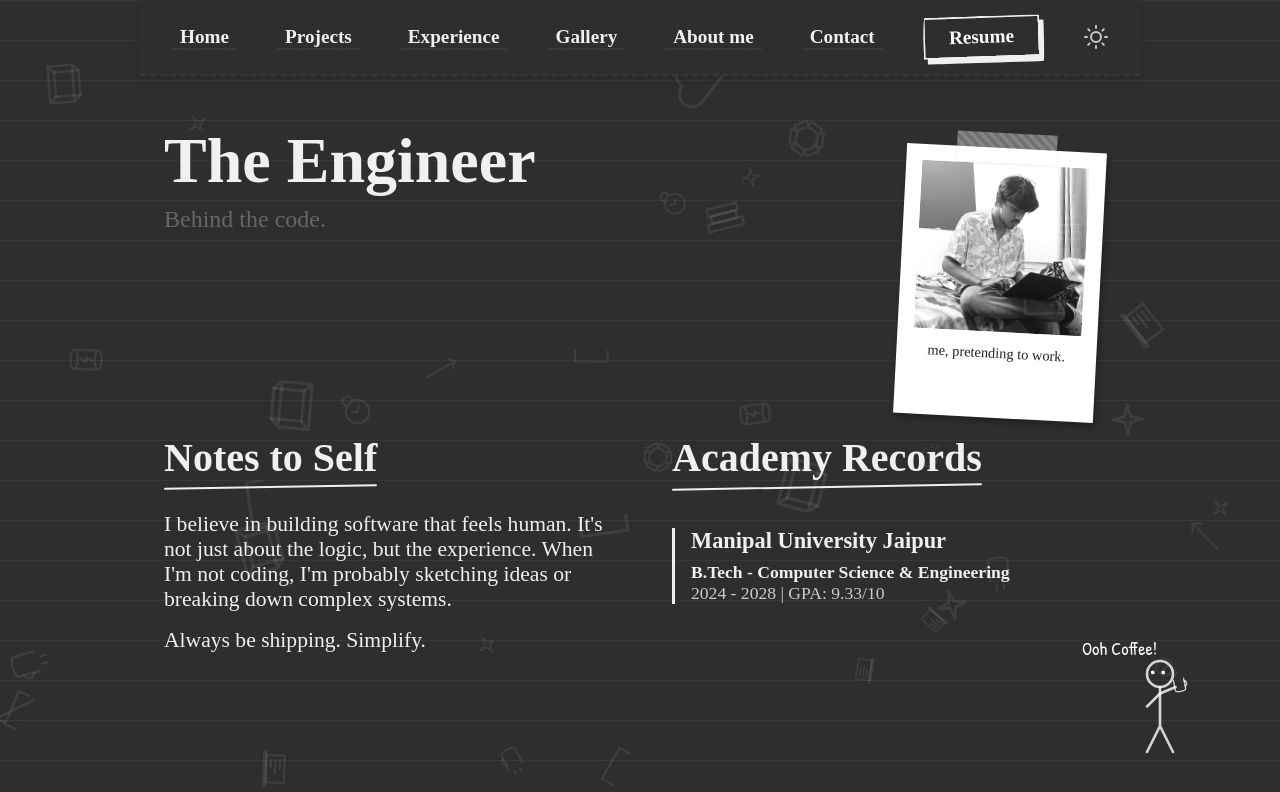
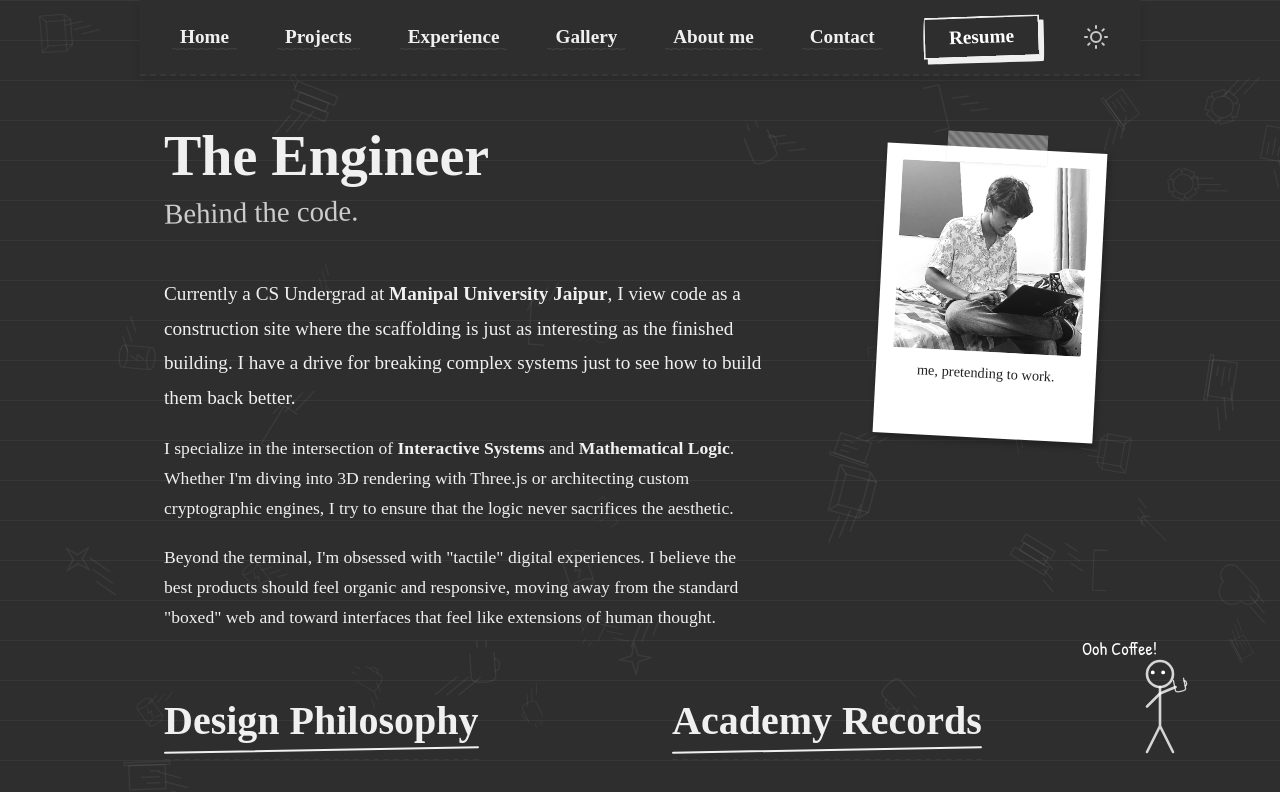
Before and after one commit to Geervan/portfolio, a Next.js app: page /about in a window 1280 px wide. Shown: the top 792 px of the page. Built offline with nearby package versions, Linux system fonts and the light colour scheme.

Commit message:
about me+ doode

```diff
--- a/src/app/about/page.tsx
+++ b/src/app/about/page.tsx
@@ -1,43 +1,71 @@
 export default function About() {
     return (
         <section className="section">
-            <div style={{ display: 'flex', flexWrap: 'wrap', justifyContent: 'space-between', alignItems: 'flex-start', marginBottom: '1rem' }}>
+            <div style={{ display: 'flex', flexWrap: 'wrap', justifyContent: 'space-between', alignItems: 'flex-start', marginBottom: '3rem' }}>
                 <div style={{ flex: 1, minWidth: '300px' }}>
-                    <h1 style={{ marginBottom: '0.5rem' }}>
+                    <h1 style={{ marginBottom: '0.5rem', fontSize: '3.5rem' }}>
                         The Engineer
                     </h1>
-                    <p style={{ fontSize: '1.5rem', color: '#666' }}>Behind the code.</p>
+                    <p style={{ fontSize: '1.8rem', color: 'var(--secondary-text)', fontFamily: 'var(--font-heading)', transform: 'rotate(-1deg)', display: 'inline-block' }}>
+                        Behind the code.
+                    </p>
+
+                    <div style={{ marginTop: '2rem', maxWidth: '600px' }}>
+                        <p style={{ fontSize: '1.2rem', lineHeight: '1.8', marginBottom: '1.2rem' }}>
+                            Currently a CS Undergrad at <strong>Manipal University Jaipur</strong>, I view code as a construction
+                            site where the scaffolding is just as interesting as the finished building. I have a drive for
+                            breaking complex systems just to see how to build them back better.
+                        </p>
+                        <p style={{ fontSize: '1.1rem', lineHeight: '1.7', marginBottom: '1.2rem' }}>
+                            I specialize in the intersection of <strong>Interactive Systems</strong> and <strong>Mathematical Logic</strong>.
+                            Whether I'm diving into 3D rendering with Three.js or architecting custom cryptographic engines, I try to
+                            ensure that the logic never sacrifices the aesthetic.
+                        </p>
+                        <p style={{ fontSize: '1.1rem', lineHeight: '1.7' }}>
+                            Beyond the terminal, I'm obsessed with "tactile" digital experiences. I believe the best products
+                            should feel organic and responsive, moving away from the standard "boxed" web and toward
+                            interfaces that feel like extensions of human thought.
+                        </p>
+                    </div>
                 </div>
 
-                {/* Photo positioned parallel to Title but slightly lower */}
-                <div className="polaroid" style={{ transform: 'rotate(3deg)', width: '200px', flexShrink: 0, margin: '1.5rem 1rem 0 0' }}>
-                    <div className="tape" style={{ left: '50%', top: '-15px', transform: 'translateX(-50%)', opacity: 0.8 }}></div>
-                    <img src="/profile-pic.png" alt="Geervan" style={{ width: '100%', aspectRatio: '1/1', objectFit: 'cover', objectPosition: 'center 20%', display: 'block', borderRadius: '2px', filter: 'grayscale(20%)' }} />
-                    <p style={{ textAlign: 'center', marginTop: '0.8rem', fontFamily: 'var(--font-heading)', fontSize: '0.9rem' }}>me, pretending to work.</p>
+                <div style={{ display: 'flex', flexDirection: 'column', alignItems: 'center' }}>
+                    {/* Photo positioned parallel to Title but slightly lower */}
+                    <div className="polaroid" style={{ transform: 'rotate(3deg)', width: '220px', flexShrink: 0, margin: '1.5rem 1rem 0 0' }}>
+                        <div className="tape" style={{ left: '50%', top: '-15px', transform: 'translateX(-50%)', opacity: 0.8 }}></div>
+                        <img src="/profile-pic.png" alt="Geervan" style={{ width: '100%', aspectRatio: '1/1', objectFit: 'cover', objectPosition: 'center 20%', display: 'block', borderRadius: '2px', filter: 'grayscale(20%)' }} />
+                        <p style={{ textAlign: 'center', marginTop: '0.8rem', fontFamily: 'var(--font-heading)', fontSize: '0.9rem' }}>me, pretending to work.</p>
+                    </div>
                 </div>
             </div>
 
-            <div style={{ display: 'grid', gridTemplateColumns: 'repeat(auto-fit, minmax(300px, 1fr))', gap: '4rem' }}>
-                {/* Column 1: Notes */}
+            <div style={{ display: 'grid', gridTemplateColumns: 'repeat(auto-fit, minmax(300px, 1fr))', gap: '4rem', marginTop: '2rem' }}>
+                {/* Column 1: Philosophy */}
                 <div>
-                    <h2 style={{ marginTop: 0 }}>Notes to Self</h2>
-                    <p>
-                        I believe in building software that feels human.
-                        It's not just about the logic, but the experience.
-                        When I'm not coding, I'm probably sketching ideas or breaking down complex systems.
+                    <h2 style={{ marginTop: 0, borderBottom: '2px dashed var(--line-color)', paddingBottom: '0.5rem' }}>Design Philosophy</h2>
+                    <p style={{ fontSize: '1.1rem', lineHeight: '1.8' }}>
+                        I call it <strong>"Living Blueprints"</strong>. The web has become too predictable and boxed in.
+                        I try to create experiences that are tactile, reactive, and occasionally a little bit weird.
                     </p>
-                    <p>
-                        Always be shipping. Simplify.
+                    <p style={{ fontSize: '1.1rem', lineHeight: '1.8' }}>
+                        My toolkit balances the rigid precision of <strong>TypeScript</strong> and <strong>C++</strong> with
+                        the creative freedom of <strong>Three.js</strong> and <strong>Interactive Doodling</strong>.
                     </p>
                 </div>
 
-                {/* Column 2: Education */}
+                {/* Column 2: Education & Stats */}
                 <div>
-                    <h2 style={{ marginTop: 0 }}>Academy Records</h2>
-                    <div style={{ marginTop: '1rem', borderLeft: '3px solid var(--text-color)', paddingLeft: '1rem' }}>
+                    <h2 style={{ marginTop: 0, borderBottom: '2px dashed var(--line-color)', paddingBottom: '0.5rem' }}>Academy Records</h2>
+                    <div style={{ marginTop: '1.5rem', borderLeft: '3px solid var(--text-color)', paddingLeft: '1.5rem' }}>
                         <h3 style={{ fontSize: '1.4rem', marginBottom: '0.5rem' }}>Manipal University Jaipur</h3>
-                        <p style={{ margin: 0, fontWeight: 'bold', fontSize: '1.1rem' }}>B.Tech - Computer Science & Engineering</p>
-                        <p style={{ margin: 0, color: 'var(--secondary-text)', fontSize: '1.1rem' }}>2024 - 2028 | GPA: 9.33/10</p>
+                        <p style={{ margin: 0, fontWeight: 'bold', fontSize: '1.2rem' }}>B.Tech - Computer Science & Engineering</p>
+                        <p style={{ margin: 0, color: 'var(--secondary-text)', fontSize: '1.1rem' }}>2024 - 2028 | GPA: 9.33 / 10.0</p>
+                    </div>
+
+                    <div style={{ marginTop: '2rem', padding: '1rem', border: '1px solid var(--border-color)', borderRadius: '8px', opacity: 0.8 }}>
+                        <p style={{ margin: 0, fontSize: '0.9rem', fontStyle: 'italic', color: 'var(--secondary-text)' }}>
+                            "Currently exploring the intersection of mathematical curiosities and interactive web art."
+                        </p>
                     </div>
                 </div>
             </div>
--- a/src/components/InteractiveDoodles.tsx
+++ b/src/components/InteractiveDoodles.tsx
@@ -10,6 +10,8 @@ interface Doodle {
     rotation: number;
     scale: number;
     type: "gear" | "stickman" | "cube" | "bracket" | "arrow" | "bulb" | "star" | "laptop" | "can" | "cloud" | "coffee" | "books";
+    motionAngle: number; // direction the speed lines point
+    motionLen: number;   // length of speed lines
 }
 
 export default function InteractiveDoodles() {
@@ -19,6 +21,7 @@ export default function InteractiveDoodles() {
     const lastMoveRef = useRef(Date.now());
     const doodleRef = useRef<Doodle[]>([]);
     const hoveredNavRef = useRef<string | null>(null);
+    const isSurprisedRef = useRef(false);
 
     useEffect(() => {
         const handleNavHover = (e: any) => {
@@ -36,29 +39,29 @@ export default function InteractiveDoodles() {
         const initialDoodles: Doodle[] = [];
         const types: Doodle["type"][] = ["gear", "cube", "bracket", "arrow", "bulb", "star", "laptop", "can", "cloud", "books", "coffee"];
 
-        // Populate Background with STATIC doodles
-        // Increased density for "messy" look
         for (let i = 0; i < 40; i++) {
-            const x = Math.random() * window.innerWidth;
-            const y = Math.random() * window.innerHeight;
             initialDoodles.push({
                 id: i,
-                x: x,
-                y: y,
+                x: Math.random() * window.innerWidth,
+                y: Math.random() * window.innerHeight,
                 type: types[Math.floor(Math.random() * types.length)],
                 rotation: Math.random() * 360,
-                scale: 0.8 + Math.random() * 0.8
+                scale: 0.8 + Math.random() * 0.8,
+                motionAngle: Math.random() * Math.PI * 2,
+                motionLen: 8 + Math.random() * 12
             });
         }
 
-        // The Stickman Hero - distinct location
+        // The Stickman Hero
         initialDoodles.push({
             id: 999,
             x: window.innerWidth - 120,
             y: window.innerHeight - 100,
             type: 'stickman',
             rotation: 0,
-            scale: 1.3
+            scale: 1.3,
+            motionAngle: 0,
+            motionLen: 0
         });
 
         doodleRef.current = initialDoodles;
@@ -82,6 +85,36 @@ export default function InteractiveDoodles() {
         };
         window.addEventListener("resize", resize);
         resize();
+
+        const drawShape = (ctx: CanvasRenderingContext2D, type: Doodle["type"]) => {
+            if (type === 'gear') {
+                ctx.beginPath();
+                for (let i = 0; i < 6; i++) {
+                    ctx.rotate(Math.PI / 3); ctx.moveTo(8, -5); ctx.lineTo(12, -5); ctx.lineTo(12, 5); ctx.lineTo(8, 5);
+                }
+                ctx.arc(0, 0, 8, 0, Math.PI * 2); ctx.stroke();
+            } else if (type === 'cube') {
+                ctx.strokeRect(-10, -10, 20, 20); ctx.beginPath(); ctx.moveTo(-10, -10); ctx.lineTo(-15, -15); ctx.moveTo(10, -10); ctx.lineTo(15, -15); ctx.moveTo(10, 10); ctx.lineTo(15, 5); ctx.moveTo(-10, 10); ctx.lineTo(-15, 5); ctx.moveTo(-15, -15); ctx.lineTo(15, -15); ctx.lineTo(15, 5); ctx.lineTo(-15, 5); ctx.lineTo(-15, -15); ctx.stroke();
+            } else if (type === 'bracket') {
+                ctx.beginPath(); ctx.moveTo(10, -15); ctx.lineTo(0, -15); ctx.lineTo(0, 15); ctx.lineTo(10, 15); ctx.stroke();
+            } else if (type === 'arrow') {
+                ctx.beginPath(); ctx.moveTo(-15, 0); ctx.lineTo(15, 0); ctx.moveTo(10, -5); ctx.lineTo(15, 0); ctx.lineTo(10, 5); ctx.stroke();
+            } else if (type === 'bulb') {
+                ctx.beginPath(); ctx.arc(0, -8, 10, 0, Math.PI * 2); ctx.moveTo(-4, -5); ctx.lineTo(0, -8); ctx.lineTo(4, -5); ctx.rect(-4, 2, 8, 6); ctx.stroke();
+            } else if (type === 'star') {
+                ctx.beginPath(); ctx.moveTo(0, -10); ctx.lineTo(2, -2); ctx.lineTo(10, 0); ctx.lineTo(2, 2); ctx.lineTo(0, 10); ctx.lineTo(-2, 2); ctx.lineTo(-10, 0); ctx.lineTo(-2, -2); ctx.closePath(); ctx.stroke();
+            } else if (type === 'laptop') {
+                ctx.strokeRect(-12, -8, 24, 16); ctx.strokeRect(-15, 8, 30, 2); ctx.beginPath(); ctx.moveTo(-8, -4); ctx.lineTo(0, -4); ctx.moveTo(-8, 0); ctx.lineTo(4, 0); ctx.moveTo(-8, 4); ctx.lineTo(-2, 4); ctx.stroke();
+            } else if (type === 'can') {
+                ctx.beginPath(); ctx.ellipse(0, -10, 8, 3, 0, 0, Math.PI * 2); ctx.moveTo(-8, -10); ctx.lineTo(-8, 10); ctx.moveTo(8, -10); ctx.lineTo(8, 10); ctx.ellipse(0, 10, 8, 3, 0, 0, Math.PI * 2); ctx.stroke(); ctx.beginPath(); ctx.moveTo(1, -5); ctx.lineTo(-2, 0); ctx.lineTo(2, 0); ctx.lineTo(-1, 5); ctx.stroke();
+            } else if (type === 'cloud') {
+                ctx.beginPath(); ctx.arc(-10, 0, 8, Math.PI * 0.5, Math.PI * 1.5); ctx.arc(0, -8, 10, Math.PI * 1, Math.PI * 2); ctx.arc(10, 0, 8, Math.PI * 1.5, Math.PI * 0.5); ctx.closePath(); ctx.stroke();
+            } else if (type === 'books') {
+                ctx.strokeRect(-12, 5, 24, 6); ctx.strokeRect(-10, -1, 20, 6); ctx.strokeRect(-14, -7, 28, 6);
+            } else if (type === 'coffee') {
+                ctx.beginPath(); ctx.moveTo(-8, -8); ctx.lineTo(-8, 8); ctx.bezierCurveTo(-8, 12, 8, 12, 8, 8); ctx.lineTo(8, -8); ctx.stroke(); ctx.beginPath(); ctx.moveTo(8, -4); ctx.bezierCurveTo(12, -4, 12, 4, 8, 4); ctx.stroke(); ctx.beginPath(); ctx.moveTo(-3, -12); ctx.lineTo(-3, -16); ctx.moveTo(3, -12); ctx.lineTo(3, -16); ctx.stroke();
+            }
+        };
 
         let animationId: number;
         let time = 0;
@@ -253,10 +286,9 @@ export default function InteractiveDoodles() {
                     ctx.fillText("It's me!", -40, -40);
 
                 } else if (navHover === 'Home') {
-                    // Simply waving
-                    const wave = Math.sin(time * 0.2) * 20;
-                    ctx.moveTo(0, -5); ctx.lineTo(-15, 0 + wave);
-                    ctx.moveTo(0, -5); ctx.lineTo(15, 10);
+                    // Static neutral pose for Home
+                    ctx.moveTo(0, -5); ctx.lineTo(-15, 15);
+                    ctx.moveTo(0, -5); ctx.lineTo(15, 15);
                     ctx.stroke();
 
                     ctx.font = '14px "Patrick Hand", sans-serif';
@@ -264,8 +296,9 @@ export default function InteractiveDoodles() {
                     ctx.fillText("Back to Base", -60, -40);
 
                 } else if (isSurprised) {
-                    ctx.moveTo(0, -5); ctx.lineTo(-20, -15); // L Arm Up
-                    ctx.moveTo(0, -5); ctx.lineTo(20, -15); // R Arm Up
+                    // Arms out/down instead of up (avoid head vibration look)
+                    ctx.moveTo(0, -5); ctx.lineTo(-25, 5); // L Arm Out
+                    ctx.moveTo(0, -5); ctx.lineTo(25, 5); // R Arm Out
                     ctx.stroke();
 
                     // Mouth O
@@ -302,38 +335,27 @@ export default function InteractiveDoodles() {
                     ctx.moveTo(0, -5); ctx.lineTo(5, 15); // R Arm down
                     ctx.stroke();
                 }
+            } else {
+                // Speed lines behind the doodle to suggest motion
+                const lineAlpha = theme === 'dark' ? 'rgba(255,255,255,0.06)' : 'rgba(0,0,0,0.06)';
+                ctx.strokeStyle = lineAlpha;
+                ctx.lineWidth = 1;
+                const cos = Math.cos(d.motionAngle);
+                const sin = Math.sin(d.motionAngle);
+                const len = d.motionLen;
+                // 3 trailing speed lines
+                for (let i = 0; i < 3; i++) {
+                    const offset = (i + 1) * 6;
+                    const spread = (i - 1) * 5;
+                    ctx.beginPath();
+                    ctx.moveTo(-cos * offset + sin * spread, -sin * offset - cos * spread);
+                    ctx.lineTo(-cos * (offset + len) + sin * spread, -sin * (offset + len) - cos * spread);
+                    ctx.stroke();
+                }
 
-            } else {
-                // Other shapes (simplified drawing logic reused)
-                if (d.type === 'gear') {
-                    ctx.beginPath();
-                    for (let i = 0; i < 6; i++) {
-                        ctx.rotate(Math.PI / 3); ctx.moveTo(8, -5); ctx.lineTo(12, -5); ctx.lineTo(12, 5); ctx.lineTo(8, 5);
-                    }
-                    ctx.arc(0, 0, 8, 0, Math.PI * 2); ctx.stroke();
-                } else if (d.type === 'cube') {
-                    ctx.strokeRect(-10, -10, 20, 20); ctx.beginPath(); ctx.moveTo(-10, -10); ctx.lineTo(-15, -15); ctx.moveTo(10, -10); ctx.lineTo(15, -15); ctx.moveTo(10, 10); ctx.lineTo(15, 5); ctx.moveTo(-10, 10); ctx.lineTo(-15, 5); ctx.moveTo(-15, -15); ctx.lineTo(15, -15); ctx.lineTo(15, 5); ctx.lineTo(-15, 5); ctx.lineTo(-15, -15); ctx.stroke();
-                } else if (d.type === 'bracket') {
-                    ctx.beginPath(); ctx.moveTo(10, -15); ctx.lineTo(0, -15); ctx.lineTo(0, 15); ctx.lineTo(10, 15); ctx.stroke();
-                } else if (d.type === 'arrow') {
-                    ctx.beginPath(); ctx.moveTo(-15, 0); ctx.lineTo(15, 0); ctx.moveTo(10, -5); ctx.lineTo(15, 0); ctx.lineTo(10, 5); ctx.stroke();
-                } else if (d.type === 'bulb') {
-                    ctx.beginPath(); ctx.arc(0, -8, 10, 0, Math.PI * 2); ctx.moveTo(-4, -5); ctx.lineTo(0, -8); ctx.lineTo(4, -5); ctx.rect(-4, 2, 8, 6); ctx.stroke();
-                } else if (d.type === 'star') {
-                    ctx.beginPath(); ctx.moveTo(0, -10); ctx.lineTo(2, -2); ctx.lineTo(10, 0); ctx.lineTo(2, 2); ctx.lineTo(0, 10); ctx.lineTo(-2, 2); ctx.lineTo(-10, 0); ctx.lineTo(-2, -2); ctx.closePath(); ctx.stroke();
-                } else if (d.type === 'laptop') {
-                    ctx.strokeRect(-12, -8, 24, 16); ctx.strokeRect(-15, 8, 30, 2); ctx.beginPath(); ctx.moveTo(-8, -4); ctx.lineTo(0, -4); ctx.moveTo(-8, 0); ctx.lineTo(4, 0); ctx.moveTo(-8, 4); ctx.lineTo(-2, 4); ctx.stroke();
-                } else if (d.type === 'can') {
-                    ctx.beginPath(); ctx.ellipse(0, -10, 8, 3, 0, 0, Math.PI * 2); ctx.moveTo(-8, -10); ctx.lineTo(-8, 10); ctx.moveTo(8, -10); ctx.lineTo(8, 10); ctx.ellipse(0, 10, 8, 3, 0, 0, Math.PI * 2); ctx.stroke(); ctx.beginPath(); ctx.moveTo(1, -5); ctx.lineTo(-2, 0); ctx.lineTo(2, 0); ctx.lineTo(-1, 5); ctx.stroke();
-                } else if (d.type === 'cloud') {
-                    ctx.beginPath(); ctx.arc(-10, 0, 8, Math.PI * 0.5, Math.PI * 1.5); ctx.arc(0, -8, 10, Math.PI * 1, Math.PI * 2); ctx.arc(10, 0, 8, Math.PI * 1.5, Math.PI * 0.5); ctx.closePath(); ctx.stroke();
-                } else if (d.type === 'books') {
-                    ctx.strokeRect(-12, 5, 24, 6); ctx.strokeRect(-10, -1, 20, 6); ctx.strokeRect(-14, -7, 28, 6);
-                } else if (d.type === 'coffee') {
-                    ctx.beginPath(); ctx.moveTo(-8, -8); ctx.lineTo(-8, 8); ctx.bezierCurveTo(-8, 12, 8, 12, 8, 8); ctx.lineTo(8, -8); ctx.stroke(); ctx.beginPath(); ctx.moveTo(8, -4); ctx.bezierCurveTo(12, -4, 12, 4, 8, 4); ctx.stroke(); ctx.beginPath(); ctx.moveTo(-3, -12); ctx.lineTo(-3, -16); ctx.moveTo(3, -12); ctx.lineTo(3, -16); ctx.stroke();
-                }
+                // Main Shape
+                drawShape(ctx, d.type);
             }
-
             ctx.restore();
         };
 
@@ -341,26 +363,39 @@ export default function InteractiveDoodles() {
             time++;
             const now = Date.now();
             const timeSinceMove = now - lastMoveRef.current;
-            const isIdle = timeSinceMove > 4000; // 4 Seconds Idle
+            const isIdle = timeSinceMove > 4000;
 
             ctx.clearRect(0, 0, canvas.width, canvas.height);
-
             const mx = mouseRef.current.x;
             const my = mouseRef.current.y;
 
             doodleRef.current.forEach((d) => {
-                let isNear = false;
-                let isSurprised = false;
-
                 if (d.type === 'stickman') {
+                    let isNear = false;
+                    let isSurprised = false;
                     const dx = mx - d.x;
                     const dy = my - d.y;
                     const dist = Math.sqrt(dx * dx + dy * dy);
-                    isNear = dist < 150; // Show speech bubble range
-                    isSurprised = dist < 60; // Personal space invasion!
+                    isNear = dist < 200;
+                    if (isSurprisedRef.current) {
+                        isSurprised = dist < 120;
+                    } else {
+                        isSurprised = dist < 60;
+                    }
+                    isSurprisedRef.current = isSurprised;
+                    drawDoodle(ctx, d, isNear, isSurprised, isIdle);
+                } else {
+                    // Gentle drift
+                    d.x += Math.cos(d.motionAngle) * 0.15;
+                    d.y += Math.sin(d.motionAngle) * 0.15;
+                    // Wrap around edges
+                    if (d.x < -30) d.x = canvas.width + 30;
+                    if (d.x > canvas.width + 30) d.x = -30;
+                    if (d.y < -30) d.y = canvas.height + 30;
+                    if (d.y > canvas.height + 30) d.y = -30;
+
+                    drawDoodle(ctx, d, false, false, isIdle);
                 }
-
-                drawDoodle(ctx, d, isNear, isSurprised, isIdle);
             });
 
             animationId = requestAnimationFrame(update);
```
